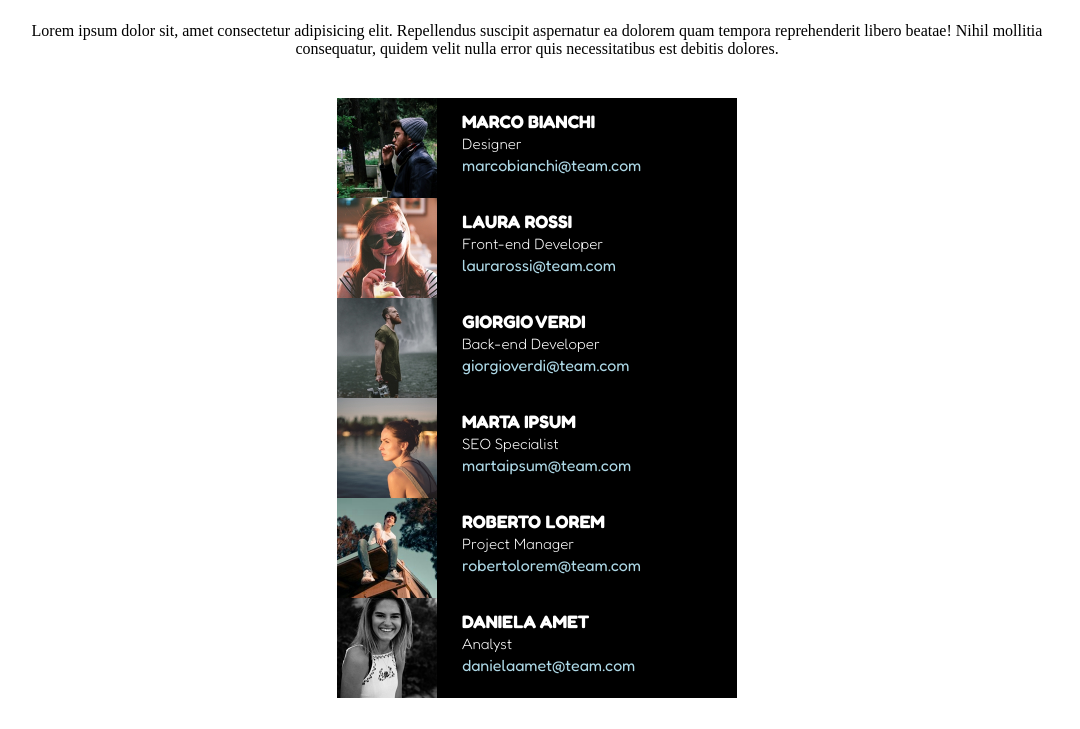
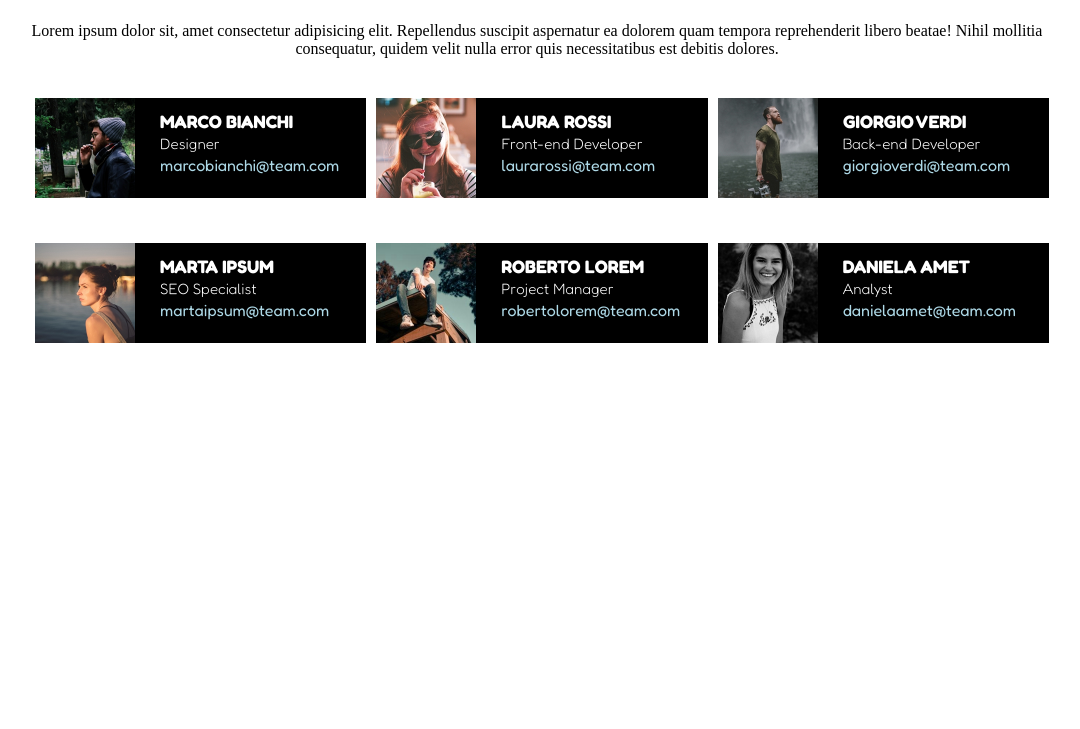
Before and after one commit to alessandroschiano98/html-css-flex-cards, a plain HTML site: page index.html in a window 1280 px wide. Shown: the part 71-800 px from the top of the page, without its empty margins (103-1183 px from the left). Drawn offline with Linux system fonts and the light colour scheme; a web font is replaced by a local one.

Commit message:
fine esercizio, completare dettagli

```diff
--- a/css/style.css
+++ b/css/style.css
@@ -28,14 +28,14 @@
 }
 
 .griglia {
-    padding: 15px;
     display: flex;
-    flex-wrap: wrap;
     justify-content: center;
+
+
 
 }
 
-.col {
+.colonna {
     width: calc(100% / 3);
     width: 400px;
     height: 100px;
@@ -43,7 +43,8 @@
     font-family: "Fredoka", serif;
     color: white;
     display: flex;
-    flex-wrap: wrap;
+    flex-wrap:wrap;
+    margin: 15px auto 30px 10px;
 
 
 }
@@ -75,5 +76,6 @@
 
 .box {
     padding: 10px 25px;
+    text-align: left;
 
 }
--- a/index.html
+++ b/index.html
@@ -20,74 +20,79 @@
 
     <!-- MAIN -->
     <main class="sfondoMain">
-        <section>
+        <!-- CONTENITORE -->
         <div class="contenitore1">
+            <!-- TITOLO -->
             <h1 class="title1">Meet Our Team</h1>
+            <!-- SOTTOTITOLO -->
             <div class="textundertitle">
                 <p>Lorem ipsum dolor sit, amet consectetur adipisicing elit. Repellendus suscipit aspernatur ea
                     dolorem quam tempora reprehenderit libero beatae! Nihil mollitia consequatur, quidem velit nulla
                     error quis necessitatibus est debitis dolores.</p>
             </div>
+            <!-- GRIGLIA -->
             <div class="griglia">
-                    <div class="col">
+                <!-- COLONNA 1 -->
+                <div class="colonna">
                     <img src="./css/img/male1.png" class="Foto" alt="Foto">
                     <div class="box">
                         <h1 class="Nome">MARCO BIANCHI</h1>
-                            <h3 class="Ruolo">Designer</h2>
+                        <h3 class="Ruolo">Designer</h3>
                         <a href="marcobianchi@team.com" class="Email">marcobianchi@team.com</a>
                     </div>
-                        <div class="col">
+                </div>
+                <!-- COLONNA 2 -->
+                <div class="colonna">
                     <img src="./css/img/female1.png" class="Foto" alt="Foto">
                     <div class="box">
                         <h1 class="Nome">LAURA ROSSI</h1>
-                                <h3 class="Ruolo">Front-end Developer</h2>
+                        <h3 class="Ruolo">Front-end Developer</h3>
                         <a href="laurarossi@team.com" class="Email">laurarossi@team.com</a>
                     </div>
                 </div>
-                        <div class="col">
+                <!-- COLONNA 3 -->
+                <div class="colonna">
                     <img src="./css/img/male2.png" class="Foto" alt="Foto">
                     <div class="box">
                         <h1 class="Nome">GIORGIO VERDI</h1>
-                                <h3 class="Ruolo">Back-end Developer</h2>
+                        <h3 class="Ruolo">Back-end Developer</h3>
                         <a href="giorgioverdi@team.com" class="Email">giorgioverdi@team.com</a>
                     </div>
                 </div>
-                        <div class="col">
+            </div>
+            <div class="griglia">
+                <!-- COLONNA 4 -->
+                <div class="colonna">
                     <img src="./css/img/female2.png" class="Foto" alt="Foto">
                     <div class="box">
                         <h1 class="Nome">MARTA IPSUM</h1>
-                                <h3 class="Ruolo">SEO Specialist</h2>
+                        <h3 class="Ruolo">SEO Specialist</h3>
                         <a href="martaipsum@team.com" class="Email">martaipsum@team.com</a>
                     </div>
                 </div>
-                        <div class="col">
+                <!-- COLONNA 5 -->
+                <div class="colonna">
                     <img src="./css/img/male3.png" class="Foto" alt="Foto">
                     <div class="box">
                         <h1 class="Nome">ROBERTO LOREM</h1>
-                                <h3 class="Ruolo">Project Manager</h2>
+                        <h3 class="Ruolo">Project Manager</h3>
                         <a href="robertolorem@team.com" class="Email">robertolorem@team.com</a>
                     </div>
                 </div>
-                        <div class="col">
+                <!-- COLONNA 6 -->
+                <div class="colonna">
                     <img src="./css/img/female3.png" class="Foto" alt="Foto">
                     <div class="box">
                         <h1 class="Nome">DANIELA AMET</h1>
-                                <h3 class="Ruolo">Analyst</h2>
+                        <h3 class="Ruolo">Analyst</h3>
                         <a href="danielaamet@team.com" class="Email">danielaamet@team.com</a>
                     </div>
                 </div>
-
+                <!-- FINE GRIGLIA-->
             </div>
         </div>
-        </section>
     </main>
-
-
-
-    <!-- FOOTER -->
-    <footer>
-        <div></div>
-    </footer>
+    <!-- FINE MAIN -->
 
 </body>
 
```
Lines whose indentation alone changed are shown as unchanged.
